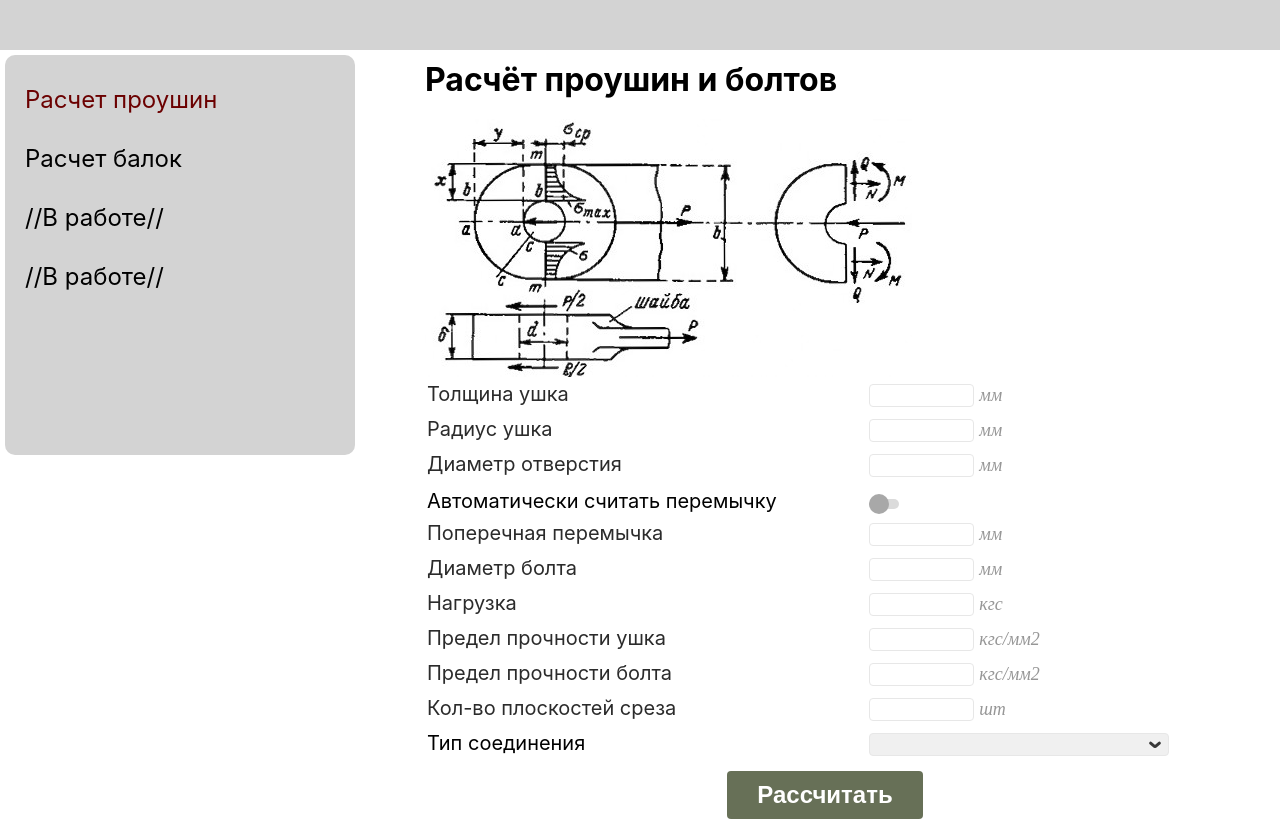
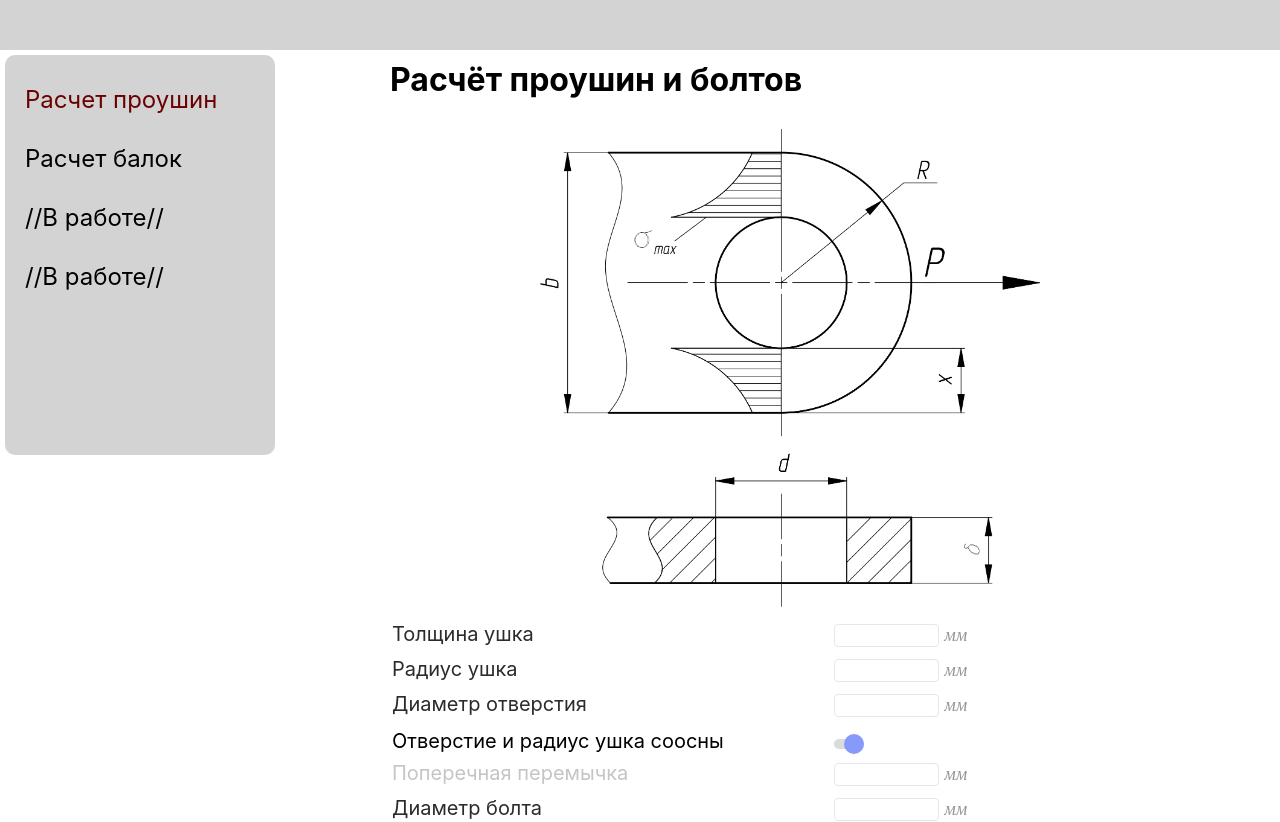
Before and after one commit to lmsnsk/engin-calc, a React (Create React App) app: page /LashingRing in a window 1280 px wide. Shown: the top 822 px of the page. Built offline with nearby package versions, Linux system fonts and the light colour scheme.

Commit message:
new chapter begining, PNG image

```diff
--- a/src/App.module.css
+++ b/src/App.module.css
@@ -24,6 +24,6 @@
 
 @media (min-width: 1000px) {
   .content {
-    padding-left: 370px;
+    padding-left: 300px;
   }
 }
--- a/src/components/Header/Header.jsx
+++ b/src/components/Header/Header.jsx
@@ -14,7 +14,7 @@ const Header = (props) => {
         </button>
         {isVisible ? (
           <div className={stl.dropContainer}>
-            <Links />
+            <Links effect={setVisibility} />
           </div>
         ) : null}
       </div>
--- a/src/components/Header/Header.module.css
+++ b/src/components/Header/Header.module.css
@@ -52,7 +52,7 @@
   top: 55px;
   left: 5px;
   position: fixed;
-  min-width: 330px;
+  min-width: 250px;
   border-radius: 10px;
   background-color: rgb(211, 211, 211);
   z-index: 3;
@@ -64,7 +64,7 @@
   padding-left: 20px;
   top: 55px;
   left: 5px;
-  min-width: 330px;
+  min-width: 250px;
   z-index: 5;
   background-color: rgba(211, 211, 211, 0.5);
   border-radius: 10px;
--- a/src/components/Header/Links.jsx
+++ b/src/components/Header/Links.jsx
@@ -3,10 +3,10 @@ import NavItem from "./NavItem";
 const Links = (props) => {
   return (
     <>
-      <NavItem link="/LashingRing" text="Расчет проушин" />
-      <NavItem link="/Beams" text="Расчет балок" />
-      <NavItem link="/1" text="//В работе//" />
-      <NavItem link="/2" text="//В работе//" />
+      <NavItem link="/LashingRing" text="Расчет проушин" effect={props.effect} />
+      <NavItem link="/Beams" text="Расчет балок" effect={props.effect} />
+      <NavItem link="/1" text="//В работе//" effect={props.effect} />
+      <NavItem link="/2" text="//В работе//" effect={props.effect} />
     </>
   );
 };
--- a/src/components/Header/NavItem.jsx
+++ b/src/components/Header/NavItem.jsx
@@ -4,7 +4,11 @@ import stl from "./Header.module.css";
 const NavItem = (props) => {
   return (
     <div className={stl.dropItem}>
-      <NavLink to={props.link} className={(navData) => (navData.isActive ? stl.active : null)}>
+      <NavLink
+        to={props.link}
+        className={(navData) => (navData.isActive ? stl.active : null)}
+        onClick={() => props.effect(false)}
+      >
         {props.text}
       </NavLink>
     </div>
--- a/src/components/MainContent/LashingRing/LashingRing.jsx
+++ b/src/components/MainContent/LashingRing/LashingRing.jsx
@@ -1,5 +1,5 @@
 import stl from "./../MainContent.module.css";
-import image from "./../../../assets/images/lashing-ring.jpg";
+import image from "./../../../assets/images/ear.png";
 import Results from "../../Results/Results";
 import CalculationButton from "../../Input/CalculationButton";
 import InputForm from "../../Input/InputForm";
@@ -57,7 +57,7 @@ const LashingRing = () => {
   const toogler = useSelector((state) => state.lashingRing.toogler);
   const jumperCustom = useSelector((state) => state.lashingRing.jumperCustom);
 
-  let results = [
+  const results = [
     { id: 1, name: "Напряжения в ушке", value: sigmaInEar, unit: kgsmm2 },
     { id: 2, name: "Запас прочности в ушке", value: earFS, unit: "", color: true },
     { id: 3, name: "Напряжения смятия материала ушка", value: sigmaSm, unit: kgsmm2 },
@@ -77,71 +77,39 @@ const LashingRing = () => {
     dispatch(setBoltFS(""));
   };
 
+  const inputCalculation = () => dispatch(calculateLashingRing());
+
+  function input(name, value, unit, setValue, calculateFn, disableInput) {
+    return (
+      <InputForm
+        name={name}
+        value={value}
+        unit={unit}
+        setValue={setValue}
+        calculateFn={calculateFn}
+        disableInput={disableInput}
+      />
+    );
+  }
+
   return (
     <div className={stl.wrapper}>
       <h1>Расчёт проушин и болтов</h1>
-      <img className={stl.image} src={image} alt="Проушина" />
+      <div className={stl.imageBox}>
+        <img className={stl.image} src={image} alt="Проушина" />
+      </div>
       <div className={stl.initialData}>
-        <InputForm
-          name="Толщина ушка"
-          value={earThick}
-          unit={mm}
-          setValue={setEarThick}
-          calculateFn={calculateLashingRing}
-        />
-        <InputForm
-          name="Радиус ушка"
-          value={earRadius}
-          unit={mm}
-          setValue={setEarRadius}
-          calculateFn={calculateLashingRing}
-        />
-        <InputForm
-          name="Диаметр отверстия"
-          value={holeDiam}
-          unit={mm}
-          setValue={setHoleDiam}
-          calculateFn={calculateLashingRing}
-        />
-        <div className={stl.label}>Автоматически считать перемычку</div>
+        {input("Толщина ушка", earThick, mm, setEarThick, inputCalculation)}
+        {input("Радиус ушка", earRadius, mm, setEarRadius, inputCalculation)}
+        {input("Диаметр отверстия", holeDiam, mm, setHoleDiam, inputCalculation)}
+        <div className={stl.label}>Отверстие и радиус ушка соосны</div>
         <CheckBox check={toogler} setCheck={setToogler} />
-        <InputForm
-          name="Поперечная перемычка"
-          value={toogler ? jumperCustom : jumper}
-          unit={mm}
-          setValue={setJumper}
-          disableInput={toogler}
-          calculateFn={calculateLashingRing}
-        />
-        <InputForm
-          name="Диаметр болта"
-          value={boltDiam}
-          unit={mm}
-          setValue={setBoltDiam}
-          calculateFn={calculateLashingRing}
-        />
-        <InputForm name="Нагрузка" value={load} unit={kgs} setValue={setLoad} />
-        <InputForm
-          name="Предел прочности ушка"
-          value={matEarLimit}
-          unit={kgsmm2}
-          setValue={setEMatLimit}
-          calculateFn={calculateLashingRing}
-        />
-        <InputForm
-          name="Предел прочности болта"
-          value={matBoltLimit}
-          unit={kgsmm2}
-          setValue={setBMatLimit}
-          calculateFn={calculateLashingRing}
-        />
-        <InputForm
-          name="Кол-во плоскостей среза"
-          value={planeCount}
-          unit={sht}
-          setValue={setPlaneCount}
-          calculateFn={calculateLashingRing}
-        />
+        {input("Поперечная перемычка", toogler ? jumperCustom : jumper, mm, setJumper, inputCalculation, toogler)}
+        {input("Диаметр болта", boltDiam, mm, setBoltDiam, inputCalculation)}
+        {input("Нагрузка", load, kgs, setLoad, inputCalculation)}
+        {input("Предел прочности ушка", matEarLimit, kgsmm2, setEMatLimit, inputCalculation)}
+        {input("Предел прочности болта", matBoltLimit, kgsmm2, setBMatLimit, inputCalculation)}
+        {input("Кол-во плоскостей среза", planeCount, sht, setPlaneCount, inputCalculation)}
         <div className={stl.form}>Тип соединения</div>
         <SelectInput
           name="connactionType"
@@ -153,7 +121,7 @@ const LashingRing = () => {
           sideEffect={clearEarResults}
         />
       </div>
-      <CalculationButton calculateFn={calculateLashingRing} text="Рассчитать" />
+      <CalculationButton calculateFn={inputCalculation} text="Рассчитать" />
       <Results results={results} />
     </div>
   );
--- a/src/components/MainContent/MainContent.module.css
+++ b/src/components/MainContent/MainContent.module.css
@@ -8,9 +8,16 @@ h1 {
   margin-bottom: 20px;
 }
 
+.imageBox {
+  padding: 10px;
+  margin: 0 auto;
+  max-width: 500px;
+  min-width: 250px;
+}
+
 .image {
-  max-width: 95%;
-  min-width: 300px;
+  width: 100%;
+  height: 100%;
 }
 
 .initialData {
--- a/src/redux/lashingSlice.js
+++ b/src/redux/lashingSlice.js
@@ -21,7 +21,7 @@ const initialState = {
   earFS: "",
   earFSSM: "",
   boltFS: "",
-  toogler: false,
+  toogler: true,
 };
 
 const lashingSlice = createSlice({
--- a/src/redux/redux-store.js
+++ b/src/redux/redux-store.js
@@ -1,11 +1,13 @@
 import { configureStore } from "@reduxjs/toolkit";
 import lashingReducer from "./lashingSlice";
 import beamsReducer from "./beamsSlice";
+import plateCollapseReducer from "./beamsSlice";
 
 const store = configureStore({
   reducer: {
     lashingRing: lashingReducer,
     beams: beamsReducer,
+    plateCollapse: plateCollapseReducer,
   },
 });
 
```
Also changed, not shown: src/components/MainContent/PlateCollapse/BoltGroupSlise.jsx (added, +27 -0 lines), src/index.css (+3 -5 lines), src/redux/boltGroupSlise.js (added, +37 -0 lines), src/assets/images/ear.png (added), src/assets/images/lashing-ring.jpg (deleted).
